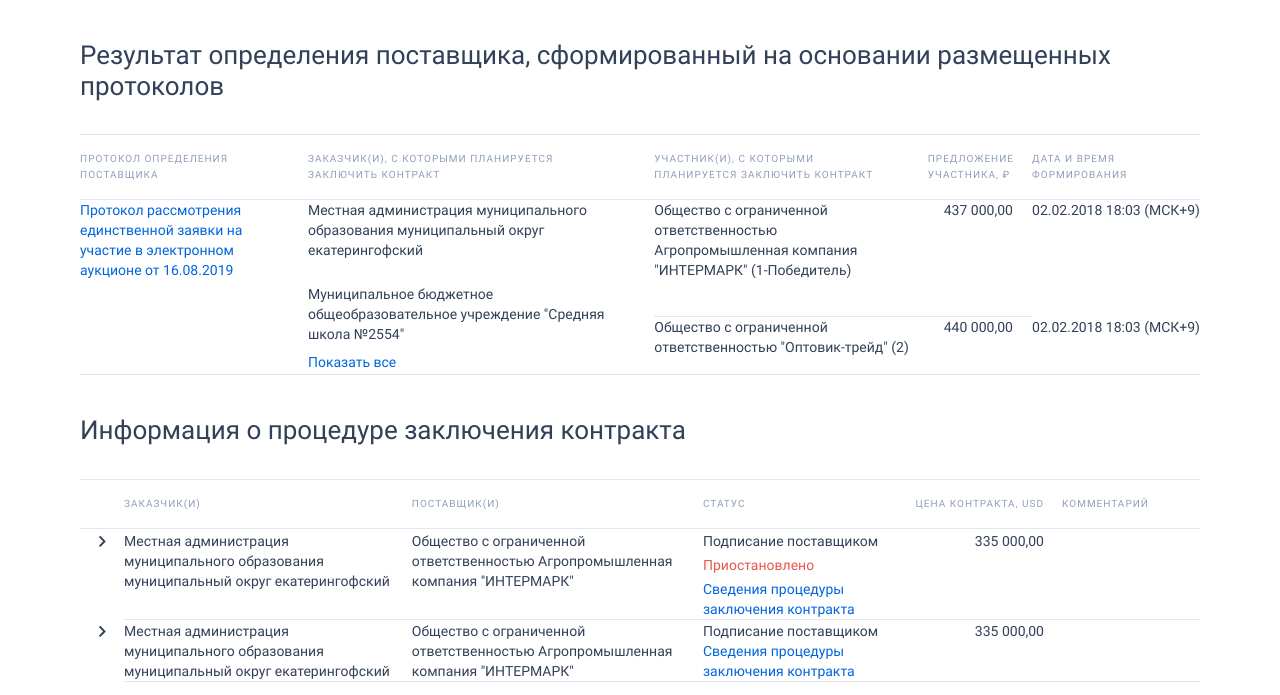
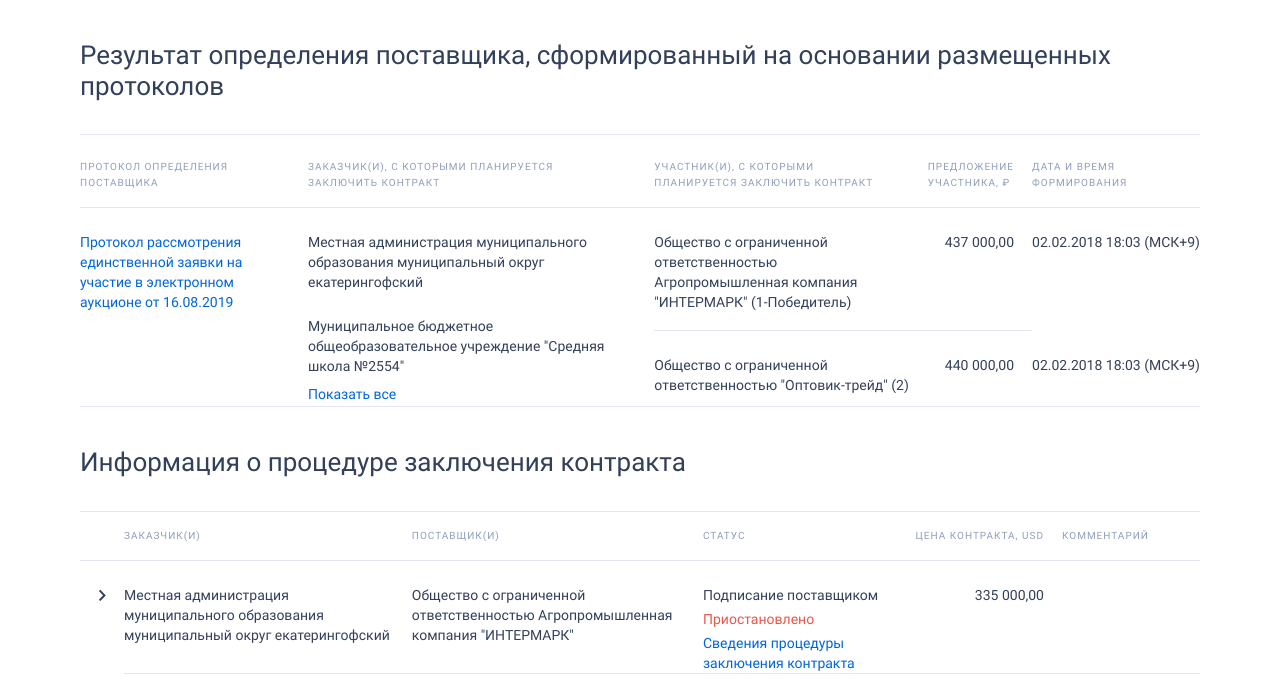
Before and after one commit to lshtw/zakupki-cards, a website: page index.html in a window 1280 px wide. Shown: the top 695 px of the page. Drawn offline with nearby package versions, Linux system fonts and the light colour scheme; files that its build step writes are made by us from their sources.

Commit message:
fix styles

```diff
--- a/index.html
+++ b/index.html
@@ -55,7 +55,7 @@
                     компания "ИНТЕРМАРК" (1-Победитель)
                 </div>
             </td>
-            <td class="table__row-item normal-text pl-16">
+            <td class="table__row-item normal-text text-right">
                 <div class="padd">437 000,00</div>
             </td>
             <td class="table__row-item normal-text border-bottom-0">
@@ -69,7 +69,7 @@
                     (2)
                 </div>
             </td>
-            <td class="table__row-item normal-text pl-16">
+            <td class="table__row-item normal-text text-right">
                 <div class="padd">440 000,00</div>
             </td>
             <td class="table__row-item normal-text">
--- a/src/styles/style.scss
+++ b/src/styles/style.scss
@@ -88,6 +88,7 @@
     &-item {
       //padding: 16px 8px 16px 16px;
       //padding: 16px 34px 16px 0;
+      padding-top: 24px;
       border-bottom: 1px solid #E4E7F2;
       vertical-align: baseline;
       &:last-of-type {
@@ -218,7 +219,3 @@
     margin-bottom: 0;
   }
 }
-
-.pl-16 {
-  padding-left: 16px;
-}
```
